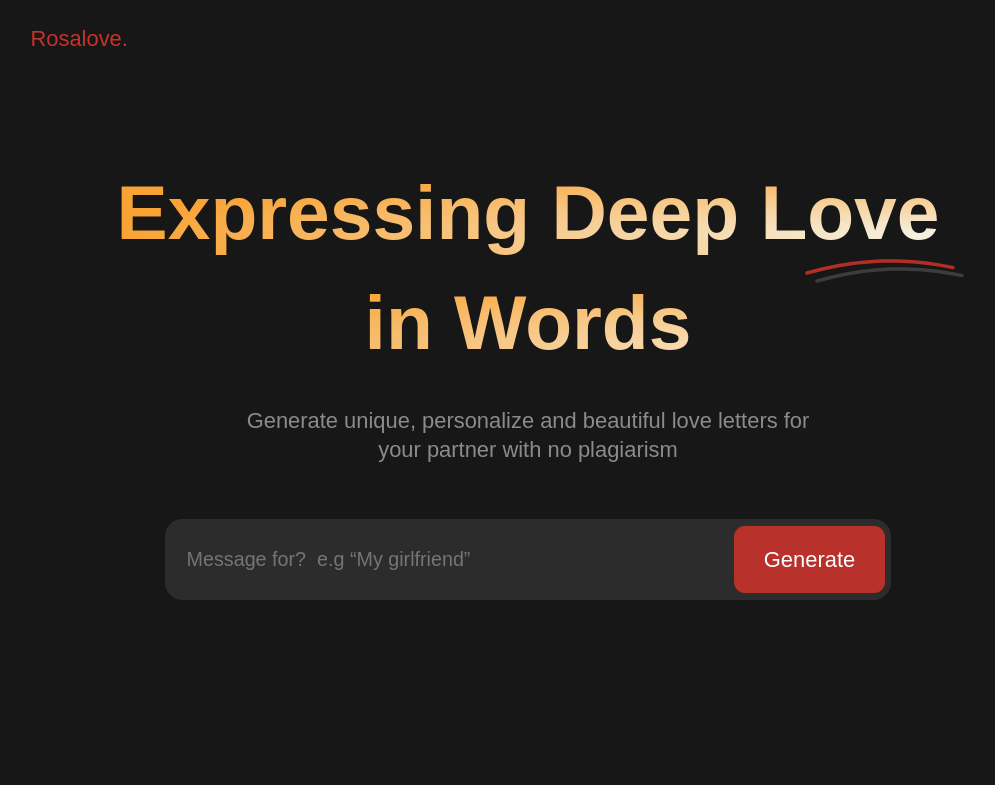
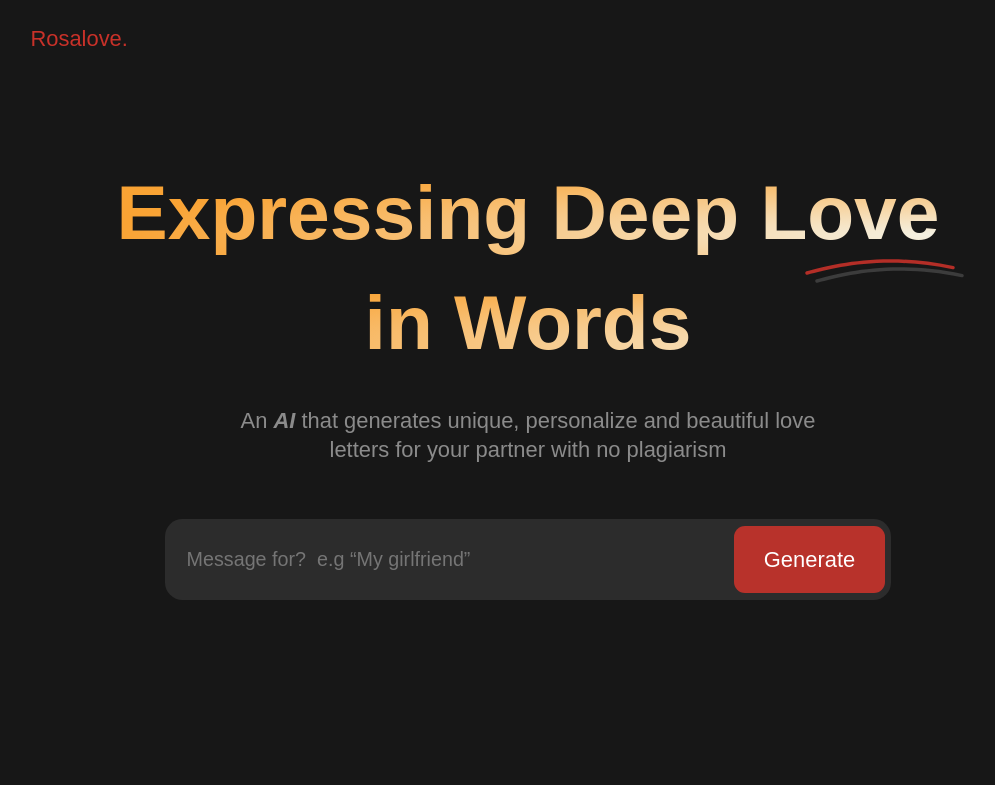
Before and after one commit to Jorbari/rosalove, a Vue app: page / in a window 1280 px wide. Shown: the top 785 px of the page, without its empty margins (112-1107 px from the left). Built offline with nearby package versions, Linux system fonts and the light colour scheme.

Commit message:
change the description

```diff
--- a/src/App.vue
+++ b/src/App.vue
@@ -35,7 +35,7 @@
 
         <section class="content__description">
             <p>
-                Generate unique, personalize and beautiful love
+                An <span>AI</span> that generates unique, personalize and beautiful love
                 letters for your partner with no plagiarism
             </p>
         </section>
--- a/src/assets/sass/partials/pages/_home.scss
+++ b/src/assets/sass/partials/pages/_home.scss
@@ -90,6 +90,11 @@
             width: calc(100% - 20%);
             margin: 0 auto;
             text-align: center;
+
+            & > span {
+                font-weight: bold;
+                font-style: italic;
+            }
         }
     }
 
```
